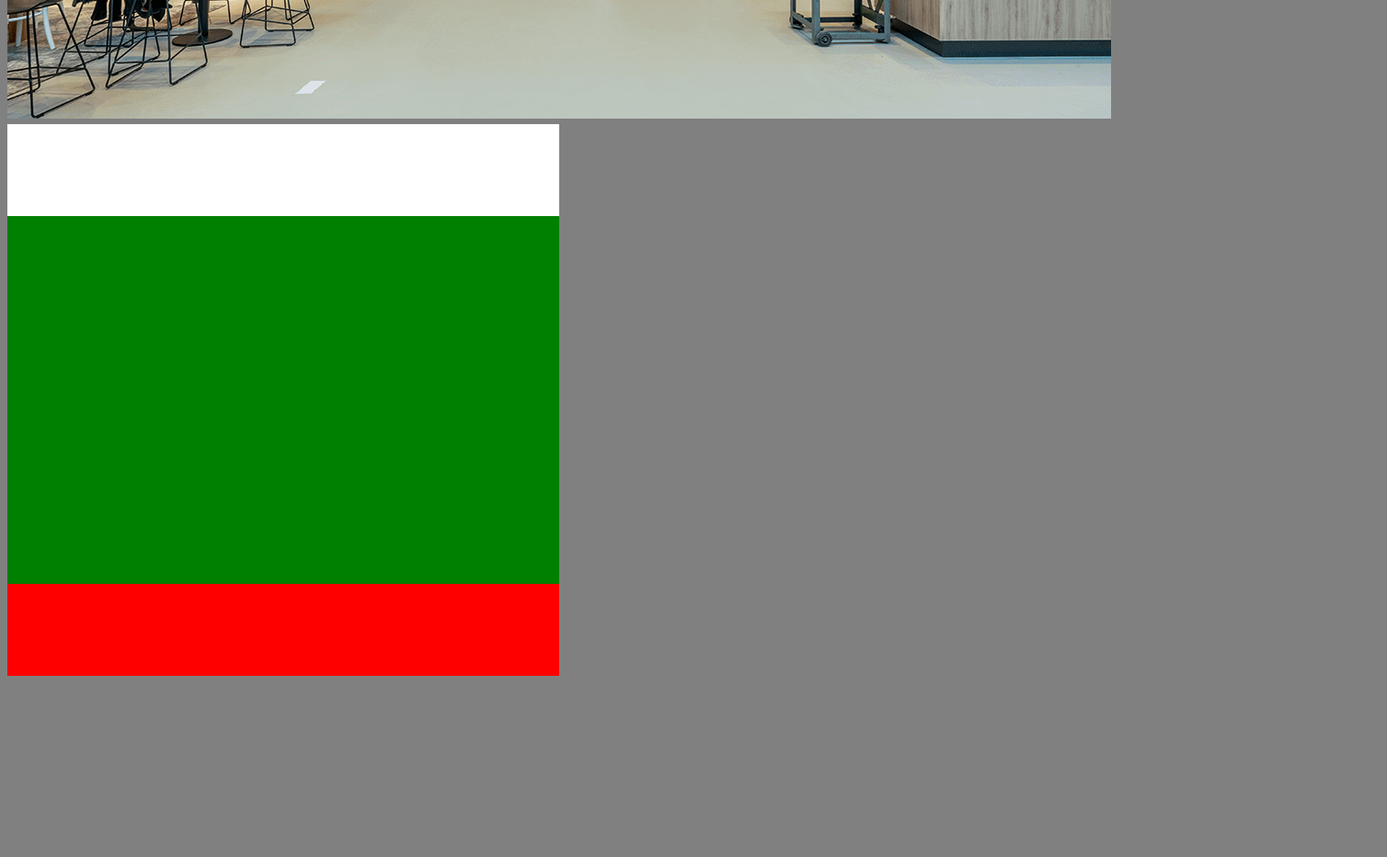
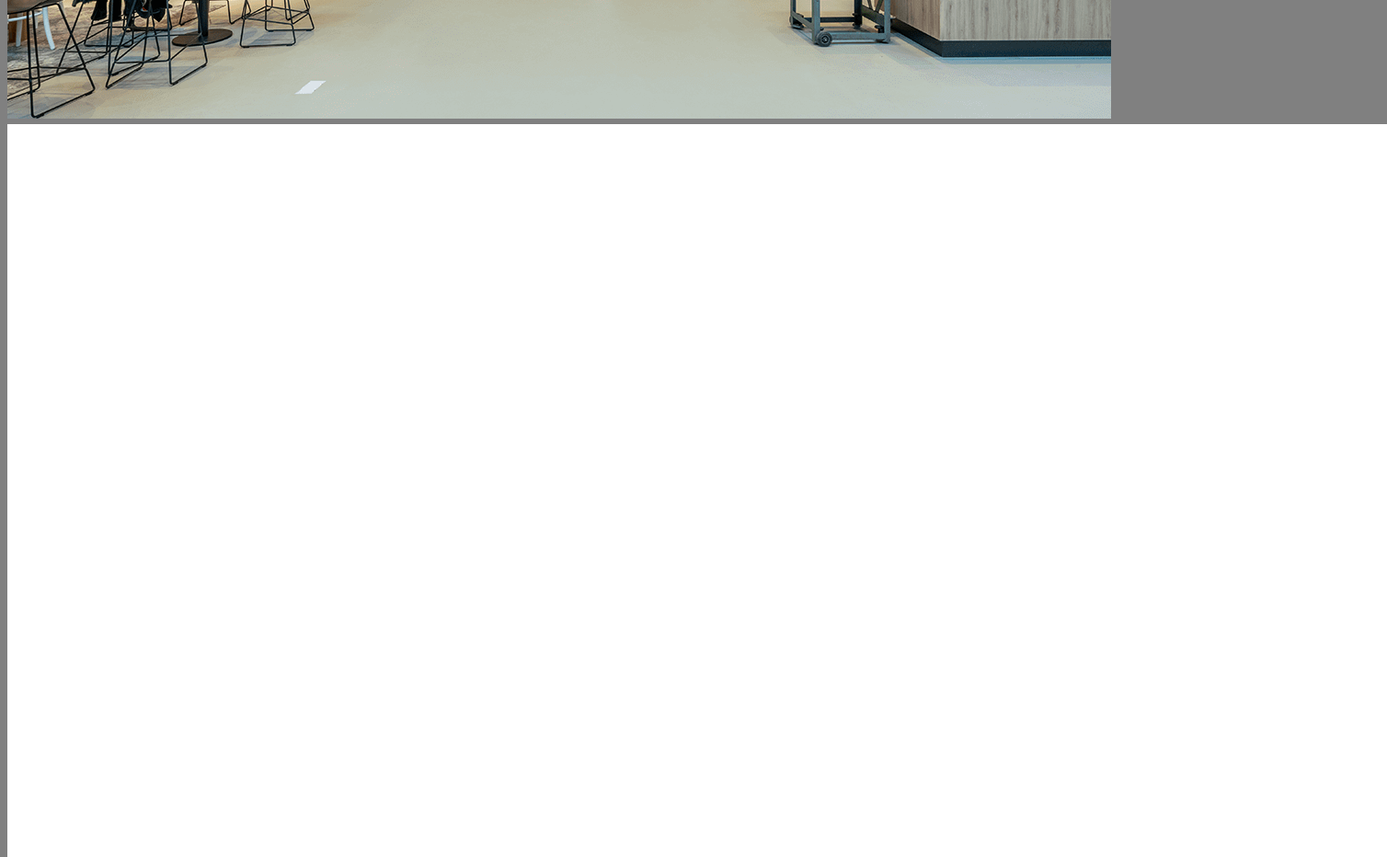
Before and after one commit to ViktorShalliev/check_6, a plain HTML site: page index.html in a window 1280 px wide. Shown: the part 920-1852 px from the top of the page at 92% size, 1508 px wide, since content can reach past the window. Before the commit the page ends 1663 px from the top, so only its background shows below. Drawn offline with nearby package versions, Linux system fonts and the light colour scheme.

Commit message:
Adding a div container + image + text

```diff
--- a/css/styles.css
+++ b/css/styles.css
@@ -13,25 +13,13 @@ font-size: 18px;
 background: #C24648;
 }
 .maincontainer {
-width: 600px;
-height: 600px;
-background: white;
+width: 1500px;
+height: 850px;
+background:#FFFFFF;
 }
-.box {
-width: 600px;
-height: 100px;
-background: white;
+.imagetext {
+float: left;
+margin-left: 10px;
+margin-right: 20px;
+margin-top: 15px;
 }
-.second {
-width: 600px;
-height: 400px;
-background: green;
-}
-.third {
-width: 600px;
-height: 100px;
-background: red;
-}
-.font{
-font-family: 'Dongle', sans-serif;
-}
```
